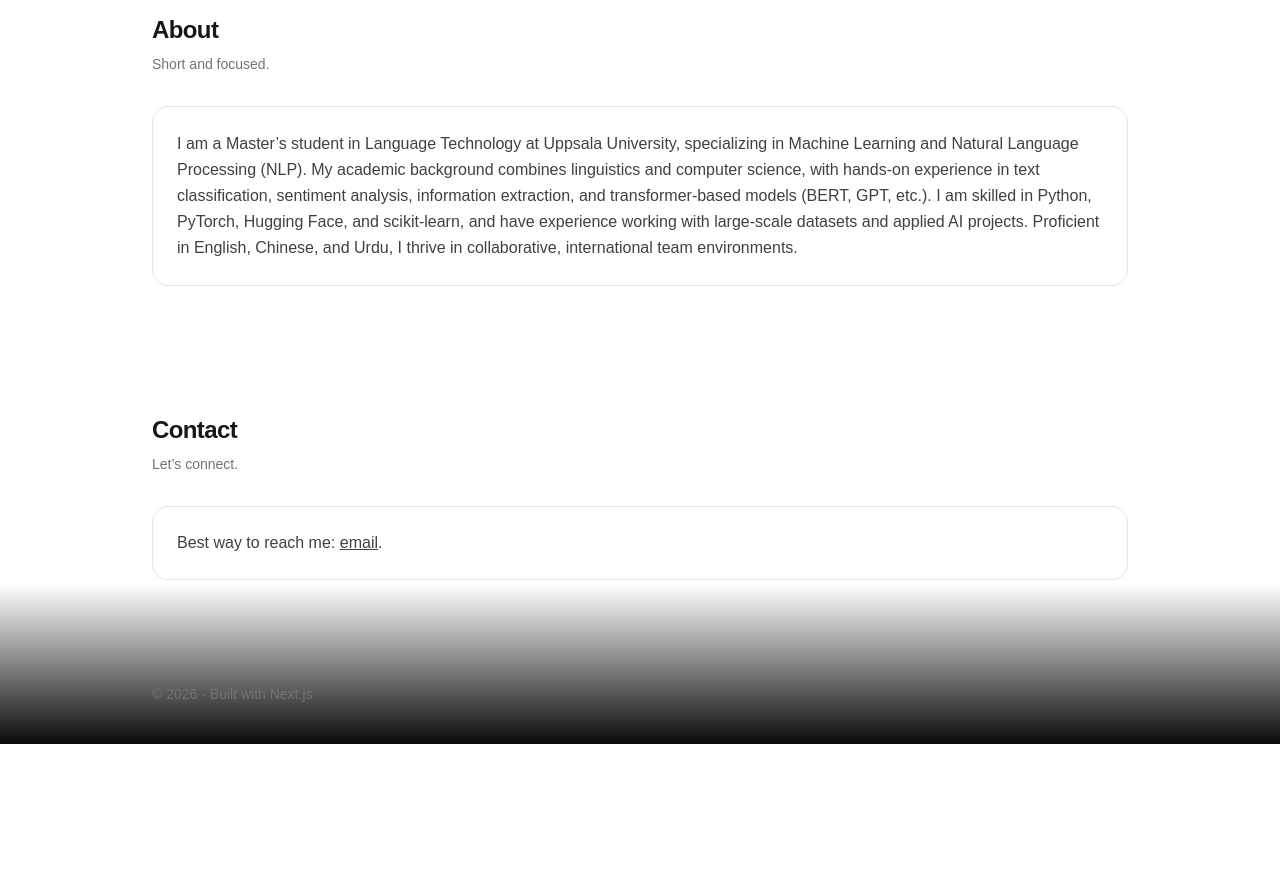
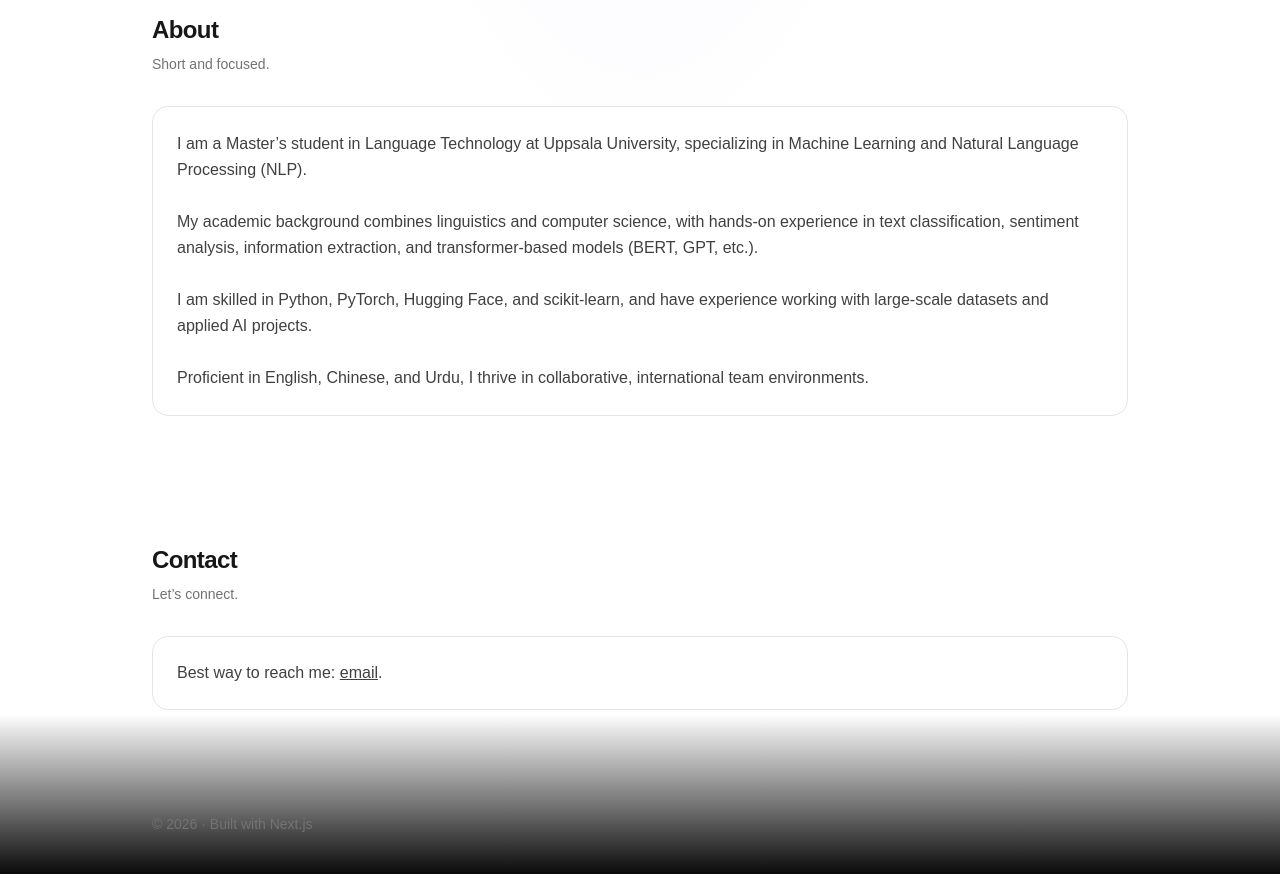
Before and after one commit to 0x0checo/MyWebsite, a Next.js app: page / in a window 1280 px wide. Shown: the part 2160-3034 px from the top of the page. Before the commit the page ends 2904 px from the top, so only its background shows below. Built offline with nearby package versions, Linux system fonts and the light colour scheme.

Commit message:
fix line breaks

```diff
--- a/src/components/sections/About.tsx
+++ b/src/components/sections/About.tsx
@@ -5,7 +5,7 @@ export function About() {
   return (
     <Section id="about" title="About" subtitle="Short and focused.">
       <div className="rounded-2xl border border-neutral-200 bg-white/60 p-6 backdrop-blur dark:border-neutral-800 dark:bg-neutral-950/40">
-        <p className="leading-relaxed text-neutral-700 dark:text-neutral-200">
+        <p className="whitespace-pre-line leading-relaxed text-neutral-700 dark:text-neutral-200">
           {site.about}
         </p>
       </div>
```
Also changed, not shown: src/data/site.ts (+6 -3 lines).
